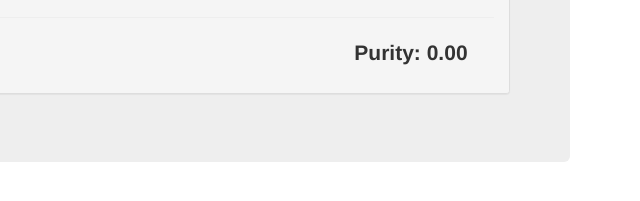
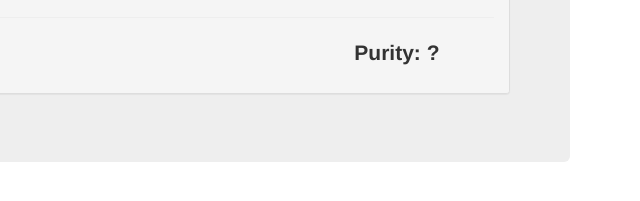
Before and after one commit to sheldonfar/k-means, a plain HTML site: page index.html in a window 1280 px wide. Both pictures are taken after a click on the button "Step". Shown: the part 535-736 px from the top of the page, 640-1280 px from the left. Drawn offline with Linux system fonts and the light colour scheme.

Commit message:
add purity

```diff
--- a/index.html
+++ b/index.html
@@ -54,7 +54,7 @@
                         <p><strong>Step: <span id="step-count">0</span></strong></p>
                     </div>
                     <div class="col-lg-2 pull-right">
-                        <p><strong>Purity: <span id="purity-count">0</span></strong></p>
+                        <p><strong>Purity: <span id="purity-count">?</span></strong></p>
                     </div>
                 </div>
             </div>
--- a/js/kmeans.js
+++ b/js/kmeans.js
@@ -21,7 +21,7 @@ $(document).ready(function () {
     $('#step').click(function () {
         kmeans.makeStep();
         $('#step-count').text(kmeans.step);
-        $('#purity-count').text(kmeans.purity);
+        $('#purity-count').text(kmeans.purity !== 0 ? kmeans.purity : '?');
     });
 });
 
@@ -191,7 +191,7 @@ function KMeans(canvas) {
             sum += max;
         }
 
-        this.purity = (sum / this.assignments.length).toFixed(2);
+        this.purity = +(sum / this.assignments.length).toFixed(2);
     };
 
     this.repaint = function () {
```
